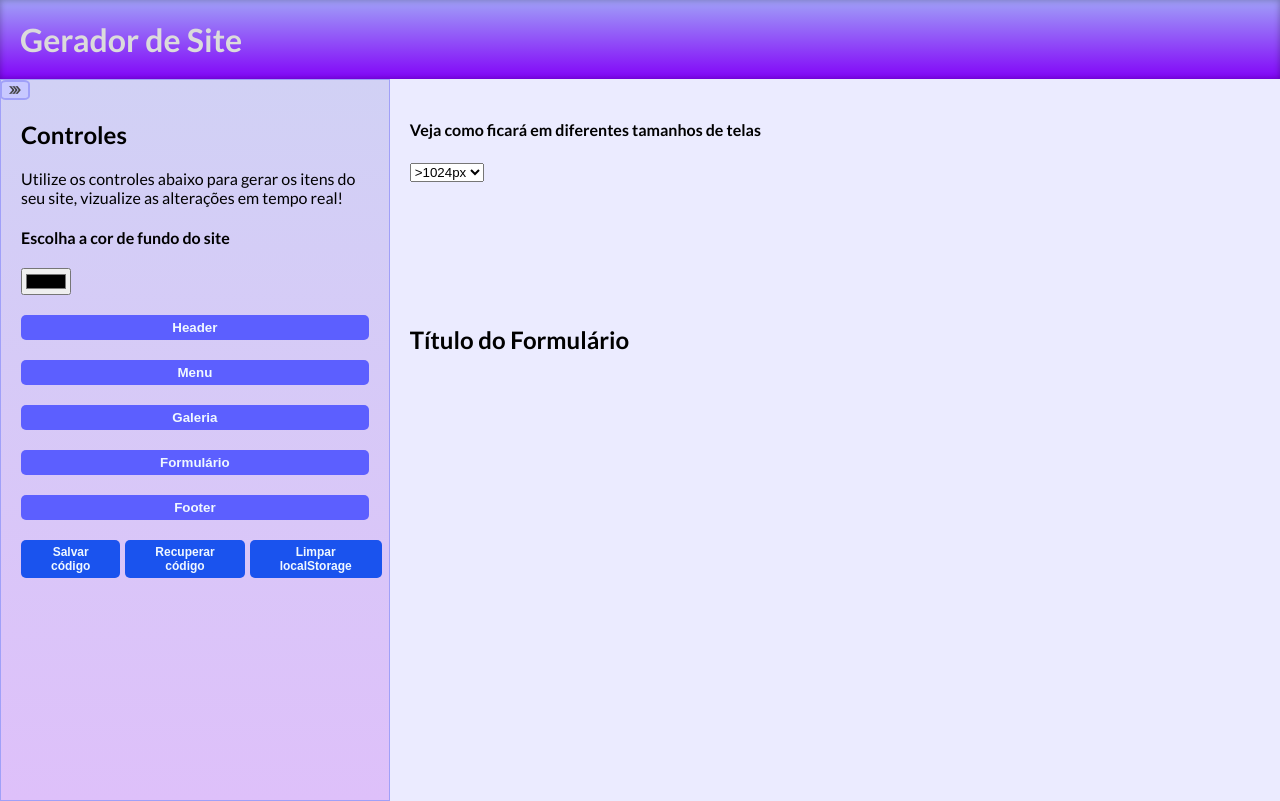
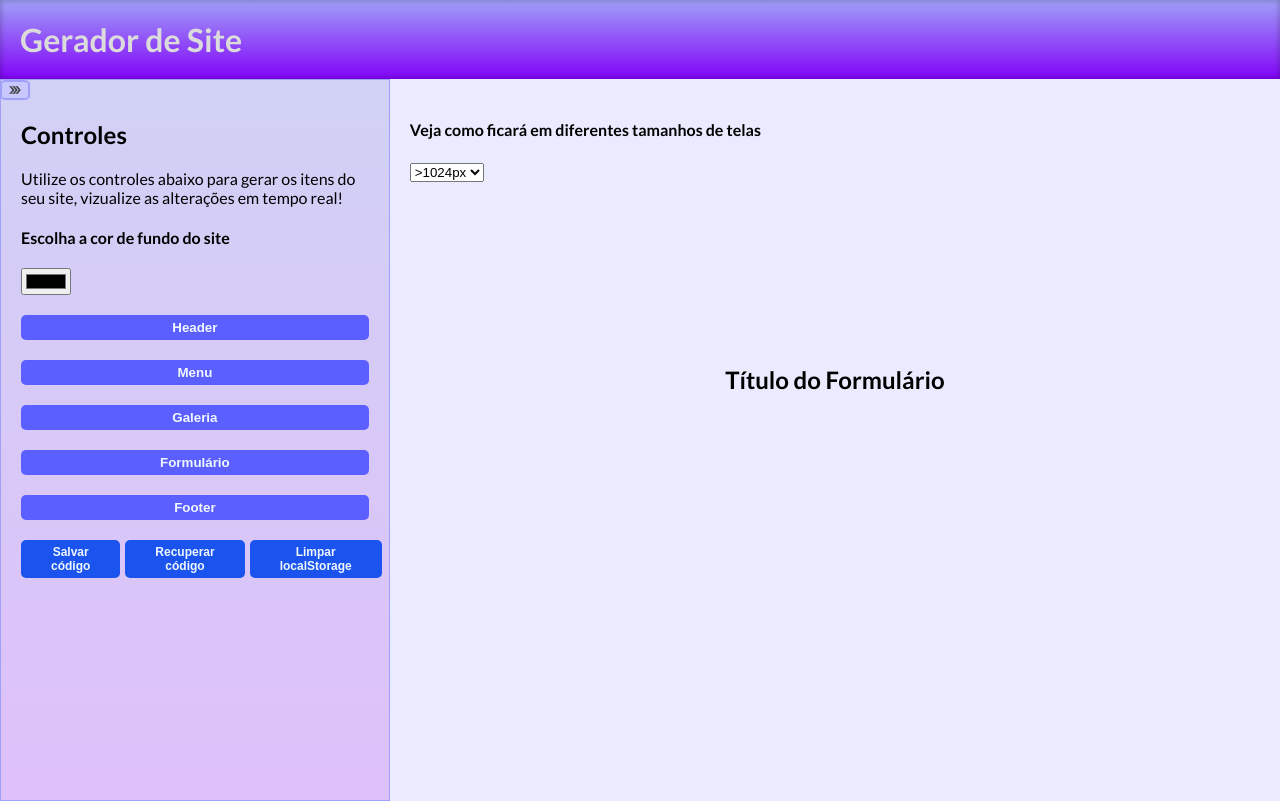
Before and after one commit to AdrianaRaubach/design-de-interacao, a plain HTML site: page index.html in a window 1280 px wide. Drawn offline with Linux system fonts and the light colour scheme.

Commit message:
versão final

```diff
--- a/src/script.js
+++ b/src/script.js
@@ -151,6 +151,21 @@ class Website extends HTMLElement {
             .form {
                 padding: 20px;
             }
+                .section-1 , .footer-generated{
+                margin-top: 40px;
+                align-items: start;
+            }
+            .form-section {
+                display: flex;
+                align-items: center;
+                justify-content: center;
+                gap:5px
+            }
+            .form form div {
+                padding-top: 10px;
+                display: flex;
+                gap: 5px;
+            }
         </style>
         <header id="header-gerado" class="background-color-header properties">
             <div class="logo-web">
@@ -169,7 +184,9 @@ class Website extends HTMLElement {
             <div class="gallery">
             </div>
         </section>
-        <section class="form">
+        <section class="form-section">
+            <div class="form">
+            </div>
         </section>
         <footer class="footer-generated">
          <ul class="ul-properties" id="ul-items-footer">
--- a/src/style.css
+++ b/src/style.css
@@ -5,6 +5,7 @@
 }
 .div-header-desktop {
     width: 100%;
+
 }
 .div-header-desktop-1024 {
     width: 1024px;
@@ -34,15 +35,21 @@
     flex-direction: column;
 }
 
-.controls::-webkit-scrollbar {
+.controls::-webkit-scrollbar, .headers-show::-webkit-scrollbar {
     background-color: rgb(201, 201, 248);
     width: 8px;
 }
-.controls::-webkit-scrollbar-thumb {
+.controls::-webkit-scrollbar-thumb, .headers-show::-webkit-scrollbar-thumb {
     background: linear-gradient(to bottom, rgb(160, 160, 248), rgb(130, 4, 248));
     border-radius: 10px;
     box-shadow: inset 0 0 6px rgba(0, 0, 0, 0.3);
-  }
+}
+
+.headers-show {
+    overflow-y: scroll;
+    overflow-x: hidden;
+    height: 90vh;
+}
 
 #controls-btn {
     position:absolute;
@@ -92,7 +99,7 @@ body {
     display: flex;
     gap: 10px;
 }
-#web-site {
+#div-screen-size {
     background-color: var(--bg-website);
 }
 #code-web-site-show {
```
